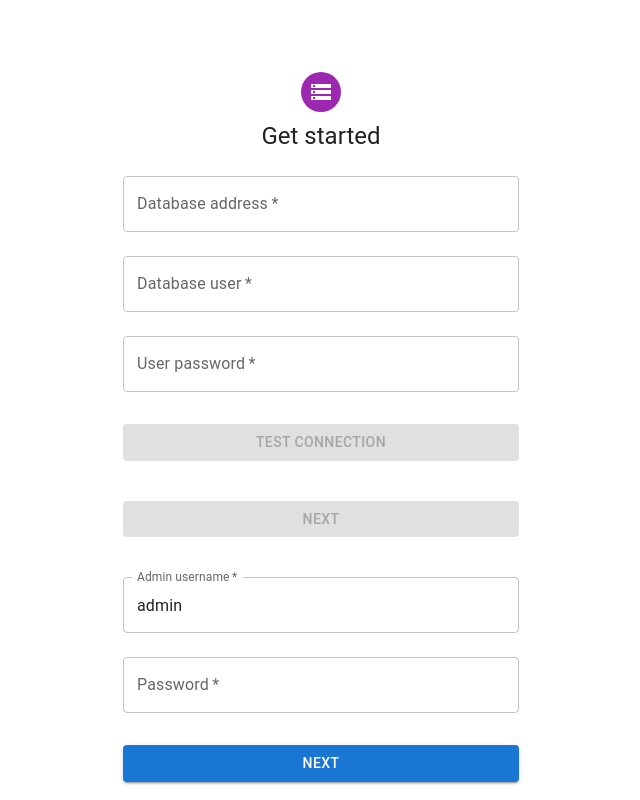
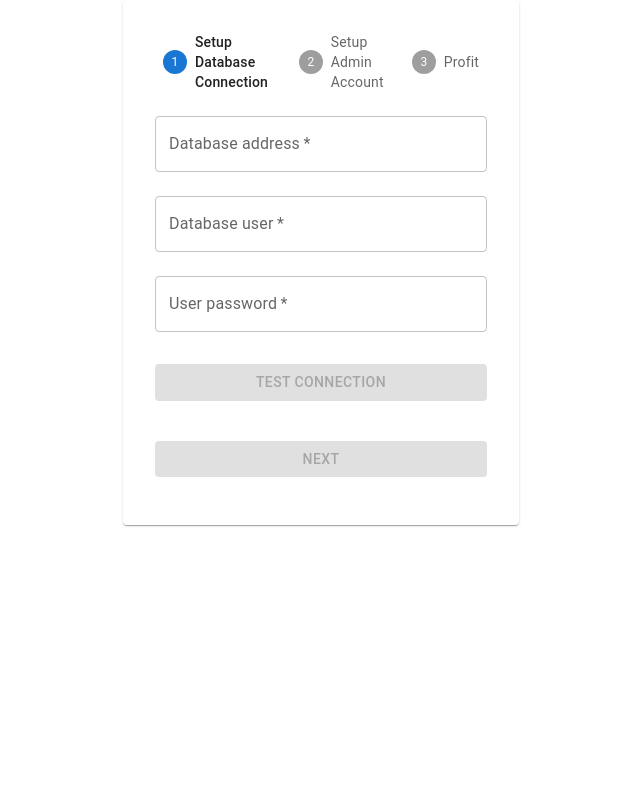
Before and after one commit to mikahimself/blogthing, a React app in the folder client/: page / in a window 1280 px wide. Shown: the whole page, without its empty margins (319-959 px from the left). Built offline with nearby package versions, Linux system fonts and the light colour scheme; the HTML template or start-up script is replaced by a standard one.

Commit message:
Start switch to Material Stepper for setup

```diff
--- a/client/src/App.tsx
+++ b/client/src/App.tsx
@@ -1,7 +1,8 @@
-import { GetStarted } from "./views/GetStarted"
+import { Setup } from "./views/Setup"
 import { createTheme, ThemeProvider } from '@mui/material/styles';
 import Container from "@mui/material/Container";
 import CssBaseline from "@mui/material/CssBaseline";
+import SetupLayout from "./layouts/SetupLayout";
 
 const theme = createTheme();
 
@@ -10,7 +11,9 @@ export default function App() {
     <ThemeProvider theme={theme}>
       <Container component="main" maxWidth="xs">
         <CssBaseline />
-        <GetStarted />
+        <SetupLayout>
+          <Setup />
+        </SetupLayout>
       </Container>
     </ThemeProvider>
   )
--- /dev/null
+++ b/client/src/layouts/SetupLayout.tsx
@@ -0,0 +1,17 @@
+import { ThemeProvider } from "@emotion/react";
+import { Paper } from "@mui/material";
+import { theme, SetupPageRoot } from "./SetupTheme";
+
+export default function SetupLayout(props: any) {
+  const { children } = props;
+
+  return (
+    <ThemeProvider theme={theme}>
+      <SetupPageRoot>
+        <Paper elevation={1} sx={{ p: 4}}>
+          { children }
+        </Paper>
+      </SetupPageRoot>
+    </ThemeProvider>
+  )
+}
--- /dev/null
+++ b/client/src/layouts/SetupTheme.tsx
@@ -0,0 +1,14 @@
+import { createTheme } from "@mui/material/styles";
+import styled from "@emotion/styled";
+let theme = createTheme({
+  palette: {
+    mode: 'light'
+  }
+})
+
+const SetupPageRoot = styled('div')`
+  marginLeft: theme.spacing(2),
+  marginRight: theme.spacing(2),
+`
+
+export { theme, SetupPageRoot };
--- a/client/src/views/GetStarted.tsx
+++ b/client/src/view-components/TestConnection.tsx
@@ -1,12 +1,9 @@
-import { Avatar, Typography } from "@mui/material";
 import Box from "@mui/material/Box";
 import Button from "@mui/material/Button";
 import TextField from "@mui/material/TextField";
-import StorageIcon from '@mui/icons-material/Storage';
-import { CreateAdmin } from "./CreateAdmin";
 import React from "react";
 
-export function GetStarted() {
+export default function TestConnection() {
   const [connectionOk, setConnectionOk] = React.useState(false);
   const [database, setDatabase] = React.useState("")
   const [username, setUsername] = React.useState("")
@@ -15,7 +12,6 @@ export function GetStarted() {
     e.preventDefault();
     testConnection()
   }
-  const fieldsOk = () => { return (database.length > 0 && username.length > 0 && password.length > 0) };
 
   const testConnection = async () => {
     const hash = window.btoa(`${username}:${password}`);
@@ -33,21 +29,9 @@ export function GetStarted() {
     setConnectionOk(result);
   }
 
+  const fieldsOk = () => { return (database.length > 0 && username.length > 0 && password.length > 0) };
   return (
-    <Box
-      sx={{
-        marginTop: 8,
-        display: 'flex',
-        flexDirection: 'column',
-        alignItems: 'center',
-      }}
-    >
-      <Avatar sx={{ m: 1, bgcolor: 'secondary.main' }}>
-        <StorageIcon />
-      </Avatar>
-      <Typography component="h1" variant="h5">Get started</Typography>
-
-      <Box component="form" onSubmit={onSubmitForm} noValidate sx={{ mt: 1 }}>
+    <Box component="form" onSubmit={onSubmitForm} noValidate sx={{ mt: 1 }}>
         <TextField
           margin="normal"
           required
@@ -101,9 +85,5 @@ export function GetStarted() {
           Next
         </Button>
       </Box>
-
-      <CreateAdmin/>
-
-    </Box>
   )
 }
--- /dev/null
+++ b/client/src/views/Setup.tsx
@@ -0,0 +1,64 @@
+import { Avatar, Step, StepLabel, Stepper, Typography } from "@mui/material";
+import Box from "@mui/material/Box";
+import Button from "@mui/material/Button";
+import TextField from "@mui/material/TextField";
+import StorageIcon from '@mui/icons-material/Storage';
+import { CreateAdmin } from "../view-components/CreateAdmin";
+import React from "react";
+import TestConnection from "../view-components/TestConnection";
+
+const steps = ["Setup Database Connection", "Setup Admin Account", "Profit"]
+
+const renderStepContent = (step: number) => {
+  switch (step) {
+    case 0:
+      return <TestConnection />
+    case 1:
+      return <CreateAdmin />
+  }
+}
+
+export function Setup() {
+  const [activeStep, setActiveStep] = React.useState(0);
+  return (
+    <>
+    <Stepper activeStep={activeStep}>
+      {steps.map(stepLabel => (
+        <Step key={stepLabel}>
+          <StepLabel>{stepLabel}</StepLabel>
+        </Step>
+      ))
+
+    }
+
+    </Stepper>
+    { renderStepContent(activeStep) }
+    </>
+  )
+
+
+
+
+
+
+  // return (
+  //   <Box
+  //     sx={{
+  //       marginTop: 8,
+  //       display: 'flex',
+  //       flexDirection: 'column',
+  //       alignItems: 'center',
+  //     }}
+  //   >
+  //     <Avatar sx={{ m: 1, bgcolor: 'secondary.main' }}>
+  //       <StorageIcon />
+  //     </Avatar>
+  //     <Typography component="h1" variant="h5">Get started</Typography>
+
+
+
+  //     <CreateAdmin/>
+
+  //   </Box>
+  // )
+}
```
Also changed, not shown: client/src/view-components/CreateAdmin.tsx (renamed from client/src/views/CreateAdmin.tsx), 1 other file (tests, documents, lock files or other folders).
